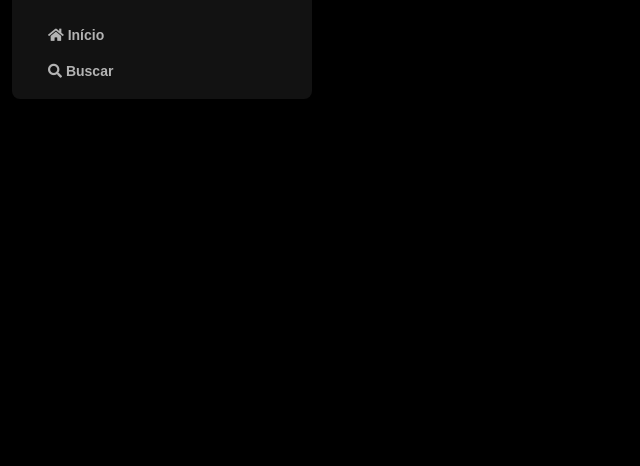
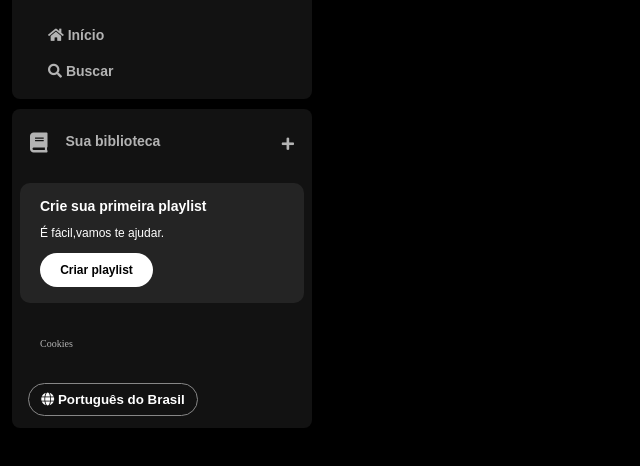
Before and after one commit to GabrielaGouveia/Spotify-Imers-o-Alura, a plain HTML site: page index.html in a window 1280 px wide. Shown: the part 58-524 px from the top of the page, without its empty margins (0-640 px from the left). Drawn offline with Linux system fonts and the light colour scheme.

Commit message:
Estilo Avançado e Posicionamento: Transformando Layouts

```diff
--- a/index.html
+++ b/index.html
@@ -22,7 +22,6 @@
                 </a>
             </div>
 
-                <div>
                     <ul>
                         <li>
                             <a href="">
@@ -37,10 +36,40 @@
                             </a>
                         </li>
                     </ul>
-                </nav>
-                </div>
+      </nav>
 
+        <div class="library">
+        <div class="library-content">
+            <button class="library_button">
+                <span class="fa fas fa-book"></span>
+                <span>Sua biblioteca</span>
+            </button>
 
+            <span class="fa fa-plus"></span>
+
+        </div>
+
+        <section class="section-playlist">
+            <div class="section-playlist__content">
+                <span class="text title">Crie sua primeira playlist</span>
+                <span class="text subtitle">É fácil,vamos te ajudar.</span>
+                <button class="section-playlist__button">
+                    <span>Criar playlist</span>
+                </button>
+            </div>
+        </section>
+
+        <div class="cookies">
+            <a href="">Cookies</a>
+        </div>
+
+        <div class="languages">
+            <button class="languages__button">
+                <span class="fa fa-globe"></span>
+                <span>Português do Brasil</span>
+            </button>
+        </div>
+       </div>
     </div>
 </body>
 </html>
--- a/style.css
+++ b/style.css
@@ -45,3 +45,133 @@ body {
     font-size: 14px;
     font-family: "DM Sans", sans-serif;
 }
+
+.library{
+    background-color: #121212;
+    border-radius: 8px;
+    display: flex;
+    justify-content: space-between;
+    flex-direction: column;
+    padding: 4px 8px;
+    color: #b3b3b3;
+    font-weight: 600;
+    font-size: 14px;
+    margin-top: 10px;
+
+}
+
+.library .library-content{
+    display: flex;
+    justify-content: space-between;
+}
+
+.library .library_button{
+    display: flex;
+    margin-right: 10px;
+    color: #b3b3b3;
+    background-color: transparent;
+    border: 0px;
+    font-size: 14px;
+    font-weight: 700;
+    font-family: "DM Sans", sans-serif;
+    text-align: center;
+    text-decoration: none;
+    text-transform: none;
+    padding: 20px 10px;
+
+}
+
+.library .library_button .fa{
+    font-size: 20px;
+    margin-right: 10px;
+    font-weight: 300;
+    padding-right: 8px;
+}
+
+.library .library-content .fa-plus{
+    margin: 24px 10px;
+}
+
+.section-playlist{
+    display: flex;
+    align-items: flex-start;
+    justify-content: space-between;
+    gap: 20px;
+    background-color: #242424;
+    color: #b3b3b3;
+    font-weight: 600;
+    font-size: 14px;
+    margin: 8px 0px;
+    padding: 16px 20px;
+    border-radius: 10px;
+
+}
+
+.section-playlist .section-playlist__content{
+    display: flex;
+    flex-direction: column;
+}
+
+.section-playlist__content .text{
+    padding-bottom: 14px;
+    color: #fff;
+    font-family: "DM Sans", sans-serif;
+
+}
+
+.section-playlist__content .title{
+    font-weight: 700;
+}
+
+.section-playlist__content .subtitle{
+    font-weight: 500;
+    font-size: 12px;
+
+
+}
+
+.section-playlist__content .section-playlist__button{
+    display: flex;
+    justify-content: center;
+    background-color: #fff;
+    color: #000;
+    border-radius: 20px;
+    font-size: 12px;
+    font-weight: 700;
+    font-family: "DM Sans", sans-serif;
+    text-decoration: none;
+    text-transform: none;
+    padding: 10px;
+    border: 0;
+    width: 113px;
+
+}
+
+.sidebar .cookies{
+    margin: 25px 20px;
+}
+
+.sidebar .cookies a {
+    color: #b3b3b3;
+    font-weight: 500;
+    font-size: 10px;
+    text-decoration: none;
+}
+
+.sidebar .cookies a:hover{
+    text-decoration: underline;
+}
+
+.languages .languages__button{
+    background-color: transparent;
+    border: 1px solid #878787;
+    color: #fff;
+    cursor: pointer;
+    align-items: center;
+    width: 170px;
+    margin: 8px;
+    padding: 8px;
+    font-weight: bold;
+    border-radius: 20px;
+
+}
```
